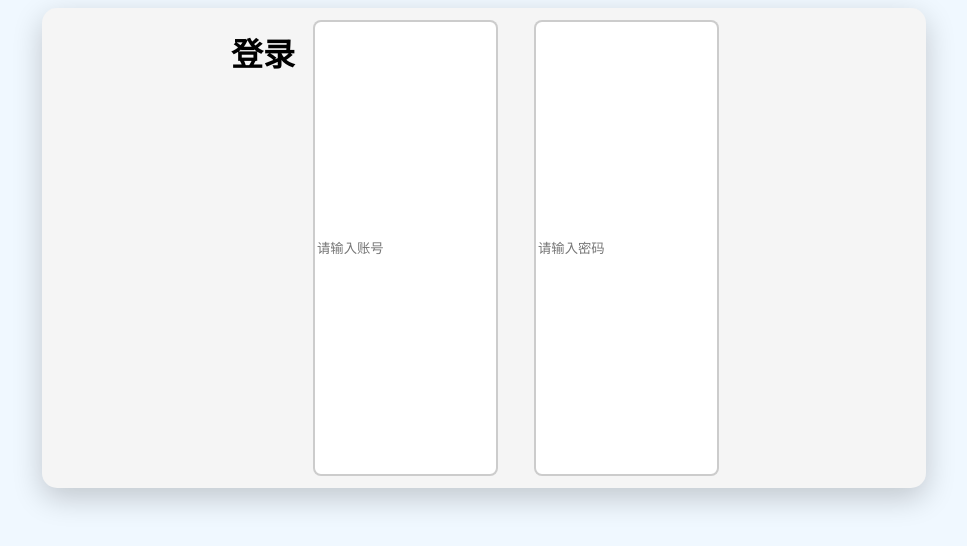
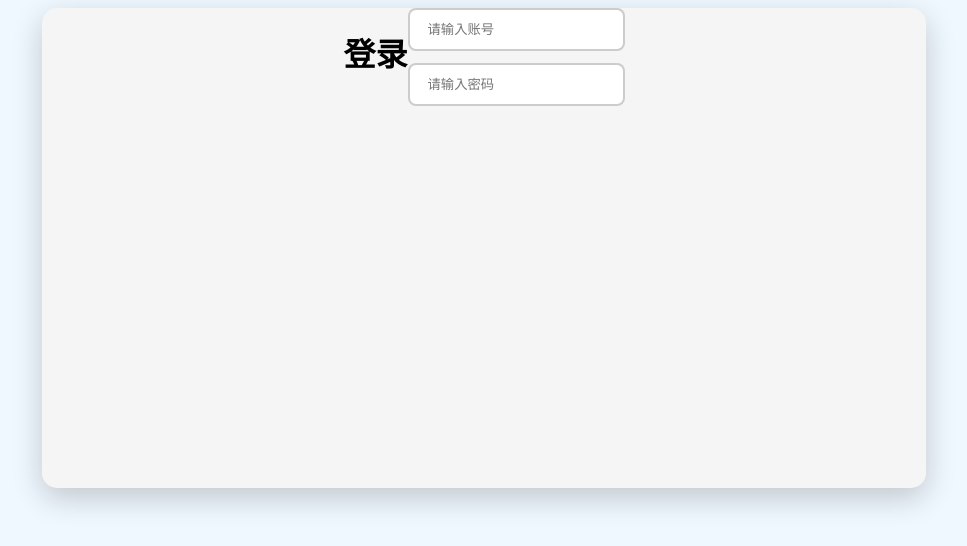
Before and after one commit to mengruxia/mengruxia.github.io, a plain HTML site: page index.html in a window 1280 px wide. Shown: the whole page, without its empty margins (156-1123 px from the left). Drawn offline with Linux system fonts and the light colour scheme.

Commit message:
Add files via upload

```diff
--- a/index.css
+++ b/index.css
@@ -18,14 +18,10 @@ body{
     padding: auto;
 }
 
-.input-group{
-    display: flex;
-}
-
 .input-group input{
     display: block;
     margin-bottom: 12px;
-    margin: 12px 18px;
+    padding: 12px 18px;
     background-color: white;
     border-radius: 8px;
     border: 2px solid rgba(0, 0, 0, 0.2);
```
